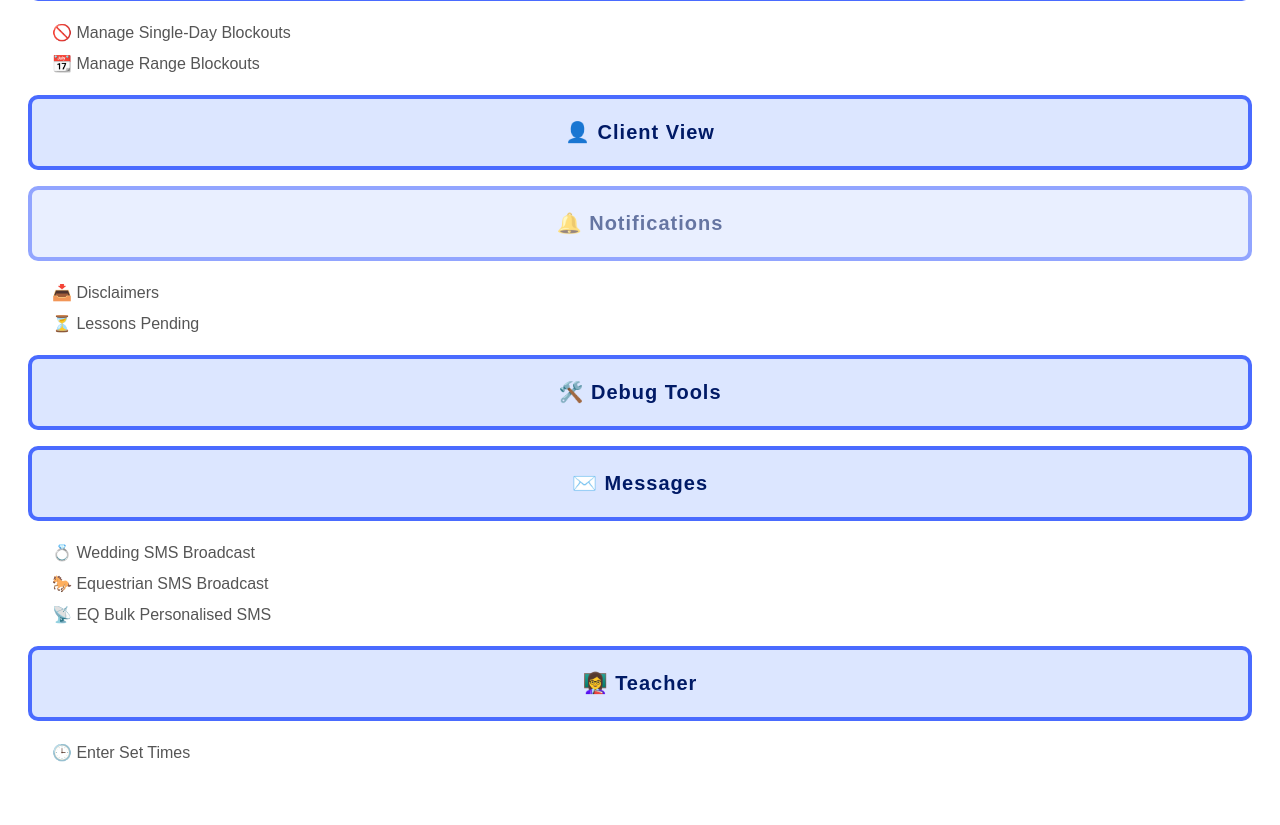
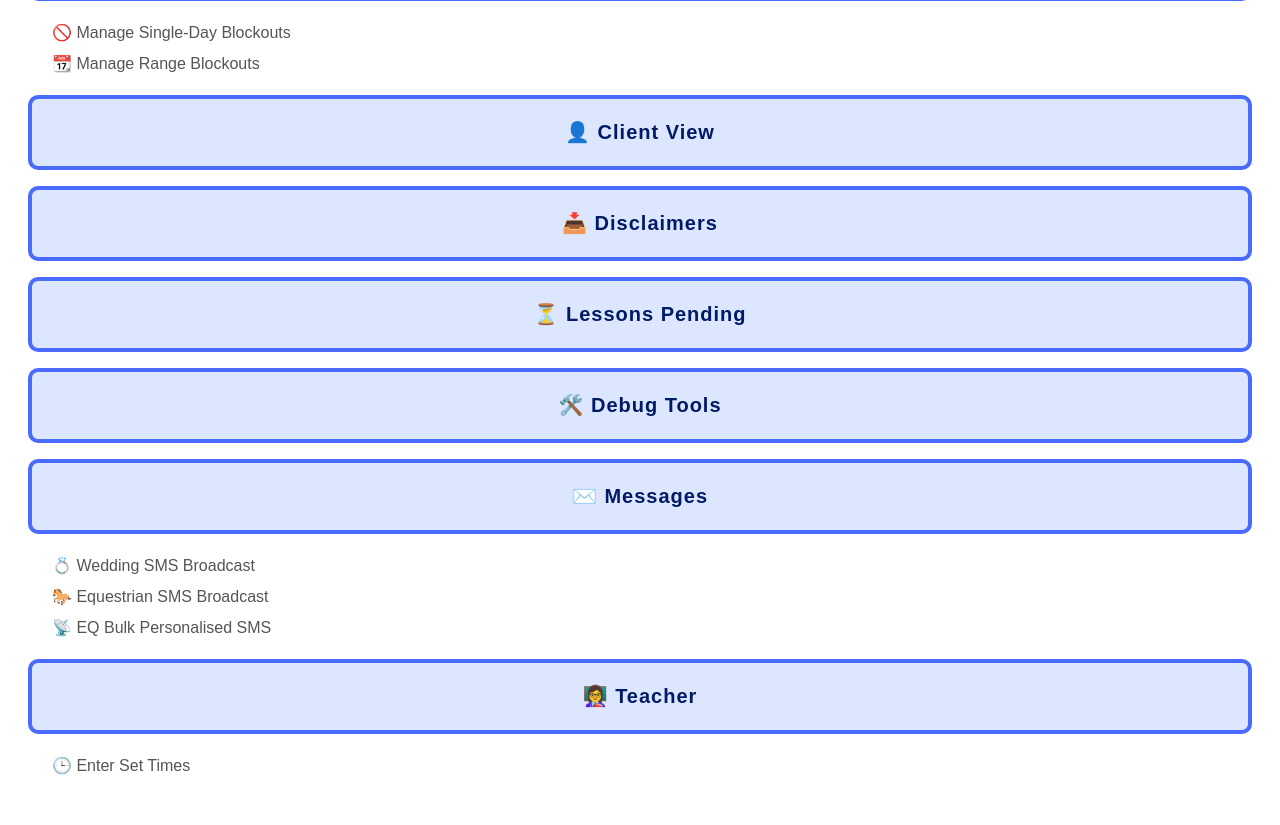
Before and after one commit to blackmustangsally1970-prog/CherbonApp, a Flask app: page /dashboard in a window 1280 px wide. Shown: the part 180-1005 px from the top of the page. Before the commit the page ends 942 px from the top, so only its background shows below. Run offline with Flask 3, Linux system fonts and the light colour scheme; the visitor is signed in with stand-in values (Sample User, id 1); tables that the repository leaves empty hold one stand-in row (values such as "Sample post").

Commit message:
T1-5Save22

```diff
--- a/templates/index.html
+++ b/templates/index.html
@@ -116,13 +116,14 @@ ul.menu > li {
     <a href="{{ url_for('client_view') }}" class="menu-btn">👤 Client View</a>
   </li>
 
-  <li>
-    <span class="menu-btn" style="pointer-events:none; opacity:0.6;">🔔 Notifications</span>
-    <ul class="submenu">
-      <li><a href="{{ url_for('notifications') }}">📥 Disclaimers</a></li>
-      <li><a href="{{ url_for('pending_lessons') }}">⏳ Lessons Pending</a></li>
-    </ul>
-  </li>
+<li>
+  <a href="{{ url_for('notifications') }}" class="menu-btn">📥 Disclaimers</a>
+</li>
+
+<li>
+  <a href="{{ url_for('pending_lessons') }}" class="menu-btn">⏳ Lessons Pending</a>
+</li>
+
 
   <li>
     <a href="{{ url_for('debug_page') }}" class="menu-btn">🛠️ Debug Tools</a>
```
